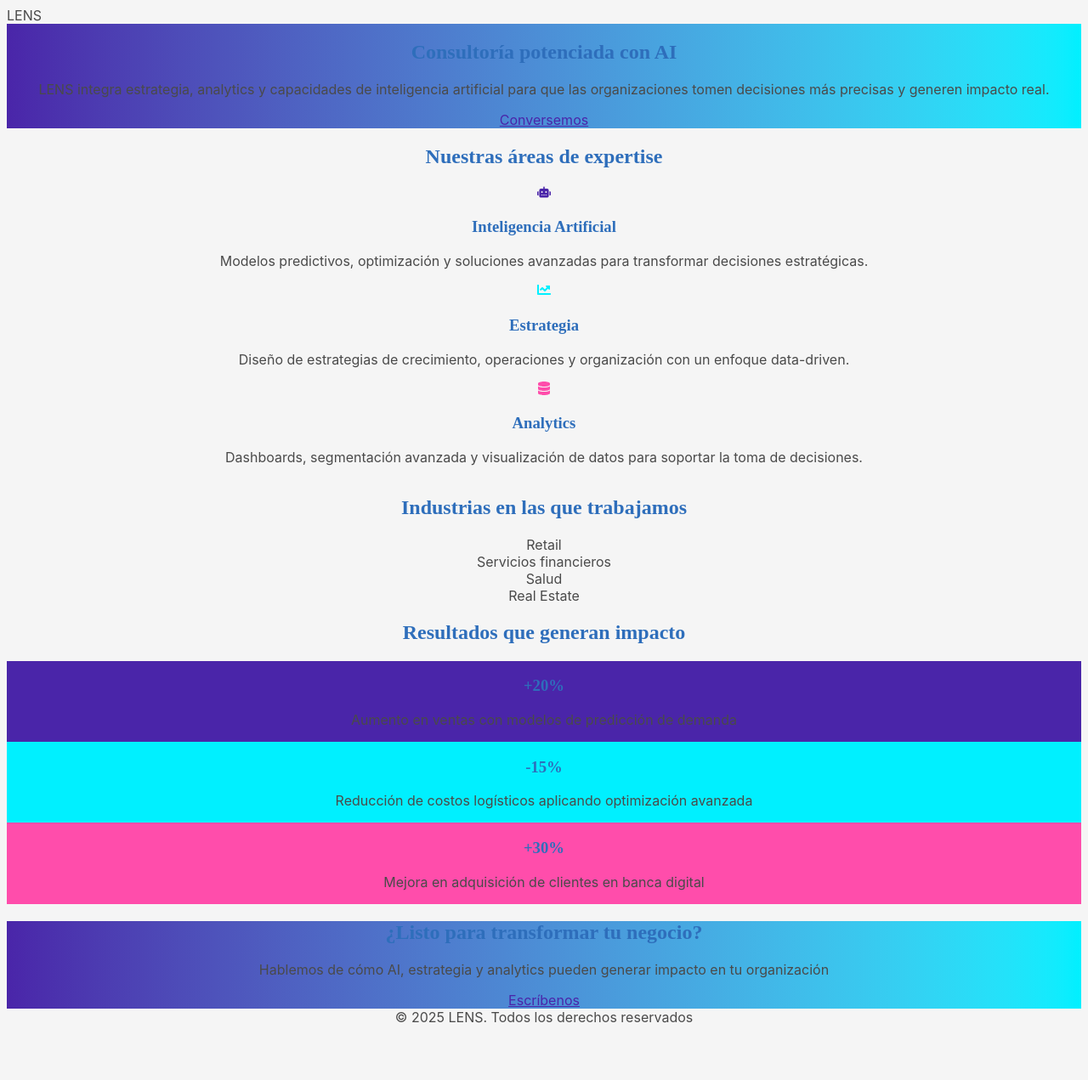
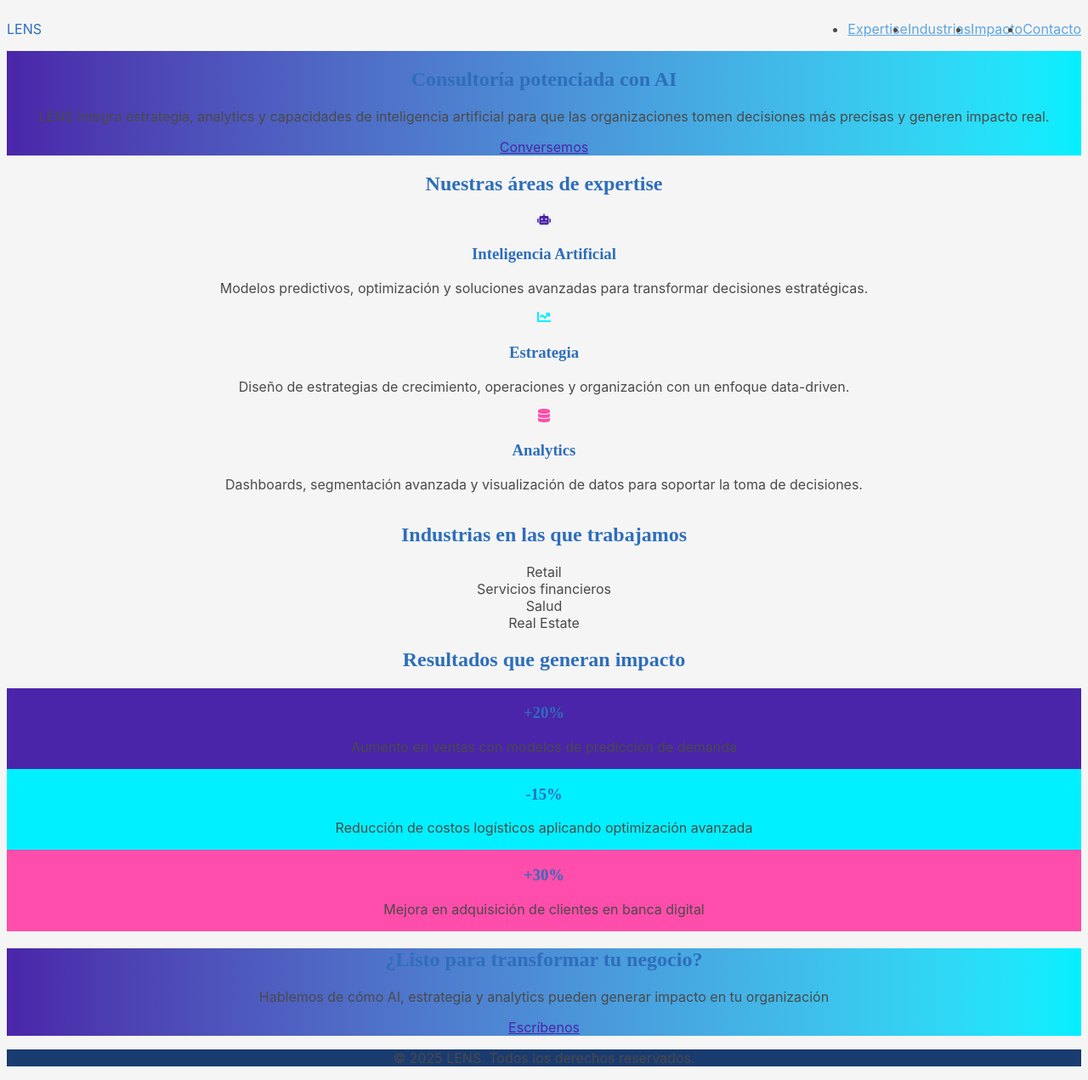
Before and after one commit to sergioech/lens-nextjs-flat, a Next.js app: page / in a window 1280 px wide. Shown: the whole page at 85% size. Before the commit the page ends 1215 px from the top, so only its background shows below. Built offline with nearby package versions, Linux system fonts and the light colour scheme.

Commit message:
Update layout.js

```diff
--- a/app/layout.js
+++ b/app/layout.js
@@ -1,4 +1,4 @@
-import './globals.css'
+import './globals.css';
 
 export const metadata = {
   title: 'LENS | AI, Estrategia y Analytics',
@@ -9,21 +9,24 @@ export default function RootLayout({ children }) {
   return (
     <html lang="es">
       <body>
+        {/* Header Sticky */}
         <header className="bg-white shadow-md sticky top-0 z-50">
           <nav className="container mx-auto flex justify-between items-center py-4 px-6">
-            <div className="text-2xl font-bold text-accent1">LENS</div>
-            <ul className="hidden md:flex space-x-6 text-gray-700 font-medium">
-              <li><a href="#expertise" className="hover:text-accent2 transition">Expertise</a></li>
-              <li><a href="#industrias" className="hover:text-accent2 transition">Industrias</a></li>
-              <li><a href="#impacto" className="hover:text-accent2 transition">Impacto</a></li>
-              <li><a href="#contacto" className="hover:text-accent2 transition">Contacto</a></li>
+            <div className="text-2xl font-bold text-primary">LENS</div>
+            <ul className="flex space-x-6 text-dark font-medium">
+              <li><a href="#services" className="hover:text-primary transition">Expertise</a></li>
+              <li><a href="#industries" className="hover:text-primary transition">Industrias</a></li>
+              <li><a href="#impact" className="hover:text-primary transition">Impacto</a></li>
+              <li><a href="#contact" className="hover:text-primary transition">Contacto</a></li>
             </ul>
-            {/* Menu mobile */}
           </nav>
         </header>
+
         <main>{children}</main>
-        <footer className="bg-gray-100 py-12 mt-20 text-center text-gray-600 text-sm">
-          © 2025 LENS. Todos los derechos reservados
+
+        {/* Footer */}
+        <footer className="bg-dark text-white py-8 text-center">
+          <p>&copy; {new Date().getFullYear()} LENS. Todos los derechos reservados.</p>
         </footer>
       </body>
     </html>
```
